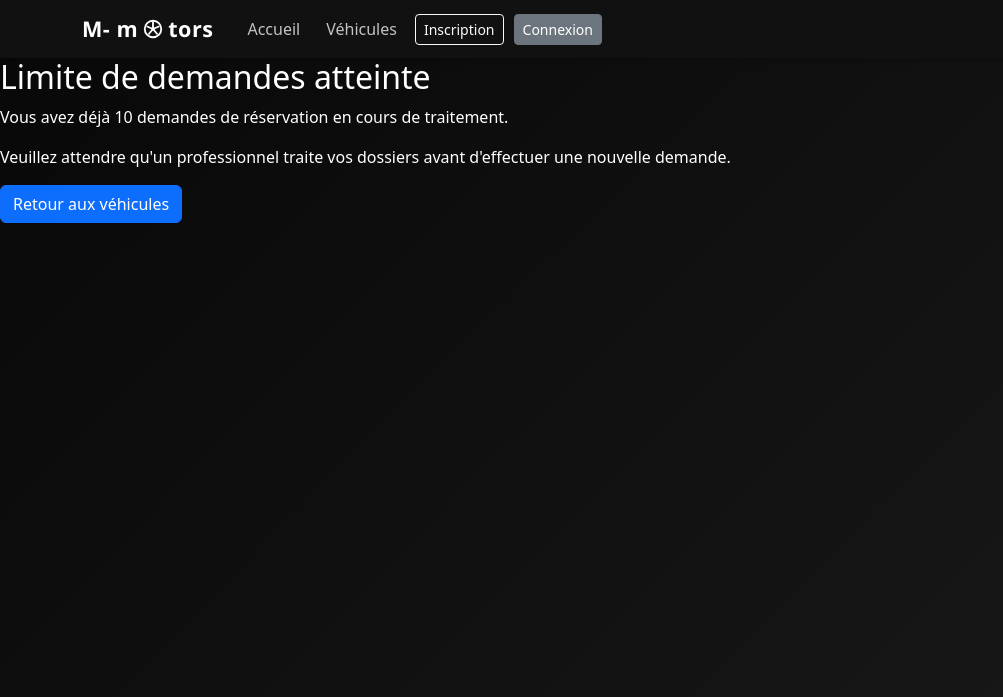
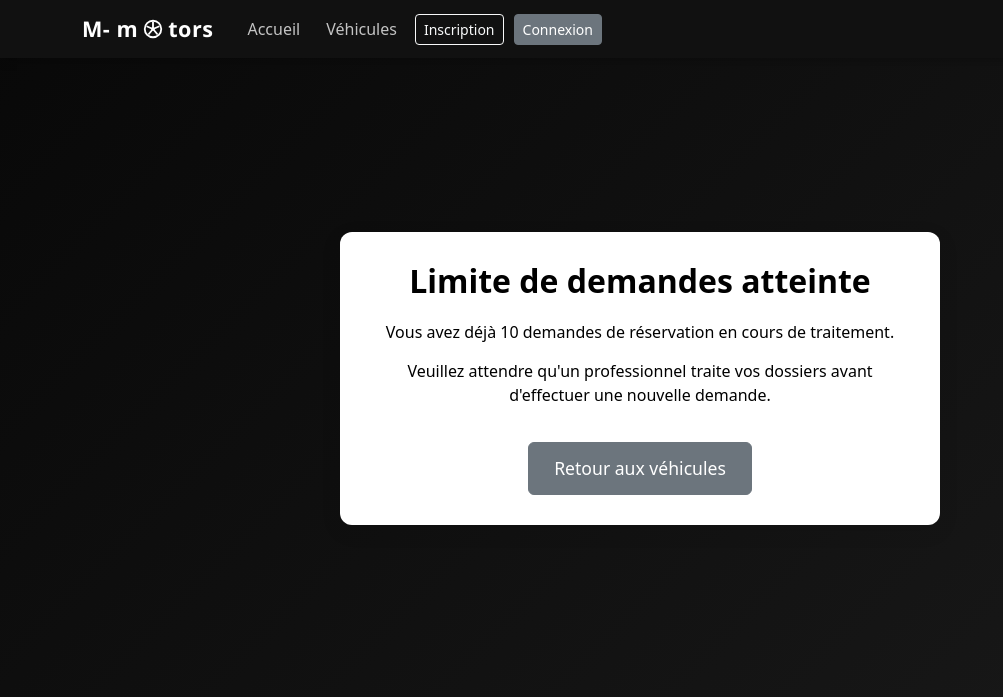
Before and after one commit to Krikcor/Stud-motors, a Django app: template src/client/templates/client/reservation_limit.html in a window 1280 px wide. Shown: the top 697 px of the page, without its empty margins (0-1003 px from the left). Run offline with Django 5.2, Linux system fonts and the light colour scheme; the template is opened without the code that fills it: most values are stand-ins (such as "Sample title", 1, 10 or a date in 2020).

Commit message:
front pages client finies

```diff
--- a/src/client/templates/client/pageclient.html
+++ b/src/client/templates/client/pageclient.html
@@ -41,7 +41,7 @@
     <div class="mb-4">
         <h1>Bienvenue {{ user.first_name }}</h1>
         <p class="text-secondary">
-            Consultez vos demandes et leur état de validation.
+            Consultez vos demandes et leur statut.
         </p>
 
         <form method="post" action="{% url 'logout' %}">
--- a/src/client/templates/client/reservation_limit.html
+++ b/src/client/templates/client/reservation_limit.html
@@ -1,7 +1,50 @@
 {% extends "base.html" %}
+
+{% block title %}Limite de demandes atteinte{% endblock %}
 
 {% block content %}
 
+<style>
+.limit-page-container {
+    min-height: 80vh; /* Remplit presque toute la hauteur */
+    display: flex;
+    flex-direction: column;
+    justify-content: center; /* centre verticalement */
+    align-items: center;     /* centre horizontalement */
+    text-align: center;
+    padding: 40px 20px;
+    color: black; /* Texte visible */
+}
+
+.limit-card {
+    background: white;
+    padding: 30px 40px;
+    border-radius: 12px;
+    box-shadow: 0 6px 20px rgba(0,0,0,0.1);
+    max-width: 600px;
+    width: 100%;
+}
+
+.limit-card h2 {
+    font-size: 2rem;
+    font-weight: 700;
+    margin-bottom: 20px;
+}
+
+.limit-card p {
+    font-size: 1rem;
+    margin-bottom: 15px;
+}
+
+.limit-card a.btn {
+    margin-top: 20px;
+    padding: 12px 25px;
+    font-size: 1.1rem;
+}
+</style>
+
+<div class="limit-page-container">
+    <div class="limit-card">
         <h2>Limite de demandes atteinte</h2>
 
         <p>
@@ -12,8 +55,10 @@ Vous avez déjà {{ limit }} demandes de réservation en cours de traitement.
             Veuillez attendre qu'un professionnel traite vos dossiers avant d'effectuer une nouvelle demande.
         </p>
 
-<a href="{% url 'vehicle_list' %}" class="btn btn-primary">
+        <a href="{% url 'vehicle_list' %}" class="btn btn-secondary">
             Retour aux véhicules
         </a>
+    </div>
+</div>
 
 {% endblock %}
```
Also changed, not shown: src/client/templates/client/edit_profile.html (+91 -2 lines). Lines whose indentation alone changed are shown as unchanged.
